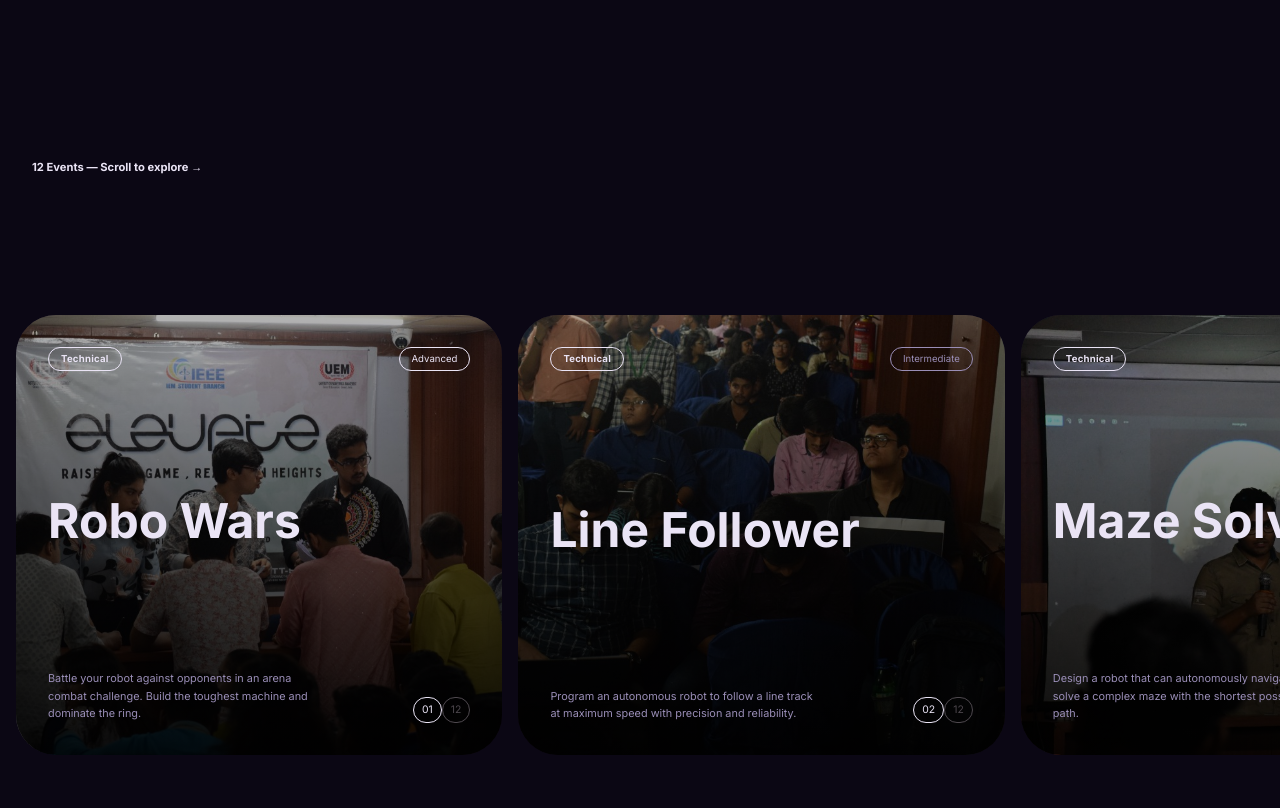
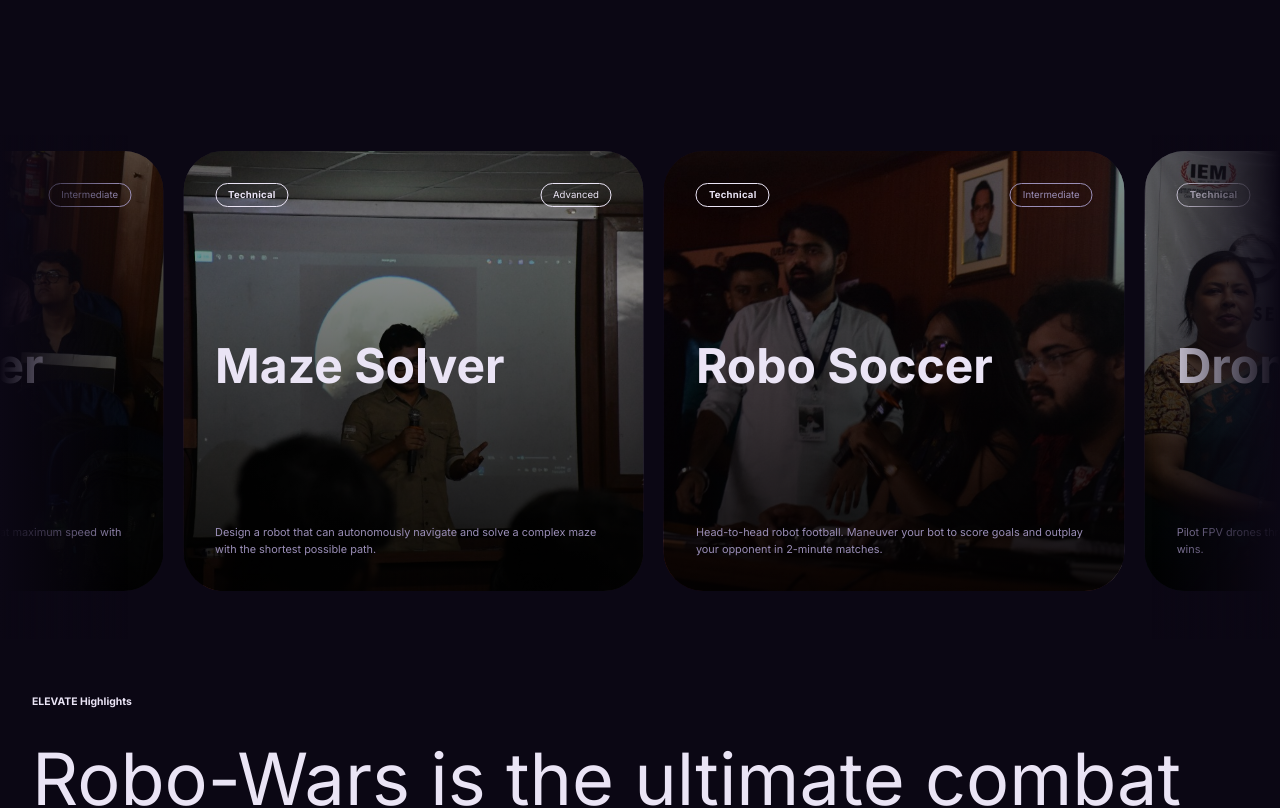
Before and after one commit to debojyoti10CC/elevate26, a React (Vite) app in the folder frontend/: page / in a window 1280 px wide. Shown: the part 6060-6868 px from the top of the page. Built offline with nearby package versions, Linux system fonts and the light colour scheme.

Commit message:
added carousel to the event section

```diff
--- a/frontend/src/components/Showcase/Showcase.jsx
+++ b/frontend/src/components/Showcase/Showcase.jsx
@@ -1,38 +1,33 @@
-import { useGSAP } from "@gsap/react";
-import gsap from "gsap";
-import { ScrollTrigger } from "gsap/ScrollTrigger";
-import { useRef, useEffect, useState } from "react";
+import { useEffect, useState } from "react";
 import "./showcase.css";
 
 // Import event background images
-import roboWarsBg from "../../assets/robo-wars-bg.jpg";
-import eventHackathon from "../../assets/event-hackathon.jpg";
-import eventSeminar from "../../assets/event-seminar.jpg";
-import event3DPrint from "../../assets/event-3dprint.jpg";
-import eventVR from "../../assets/event-vr.jpg";
+import roboWarsBg       from "../../assets/robo-wars-bg.jpg";
+import eventHackathon   from "../../assets/event-hackathon.jpg";
+import eventSeminar     from "../../assets/event-seminar.jpg";
+import event3DPrint     from "../../assets/event-3dprint.jpg";
+import eventVR          from "../../assets/event-vr.jpg";
 import eventCertificate from "../../assets/event-certificate.jpg";
-import eventMazeSolver from "../../assets/event-mazesolver.jpg";
-import eventRoboSoccer from "../../assets/event-robosoccer.jpg";
+import eventMazeSolver  from "../../assets/event-mazesolver.jpg";
+import eventRoboSoccer  from "../../assets/event-robosoccer.jpg";
 import eventDroneRacing from "../../assets/event-droneracing.jpg";
 import eventCircuitDesign from "../../assets/event-circuitdesign.jpg";
-import eventTechQuiz from "../../assets/event-techquiz.jpg";
+import eventTechQuiz    from "../../assets/event-techquiz.jpg";
 import eventPhotography from "../../assets/event-photography.jpg";
 
-gsap.registerPlugin(ScrollTrigger);
-
 const eventsData = [
-  { id: 1,  name: "Robo Wars",          category: "Technical",     description: "Battle your robot against opponents in an arena combat challenge. Build the toughest machine and dominate the ring.", difficulty: "Advanced",     icon: "⚔️", image: roboWarsBg },
-  { id: 2,  name: "Line Follower",      category: "Technical",     description: "Program an autonomous robot to follow a line track at maximum speed with precision and reliability.",               difficulty: "Intermediate", icon: "📡", image: eventHackathon },
-  { id: 3,  name: "Maze Solver",        category: "Technical",     description: "Design a robot that can autonomously navigate and solve a complex maze with the shortest possible path.",           difficulty: "Advanced",     icon: "🧩", image: eventMazeSolver },
-  { id: 4,  name: "Robo Soccer",        category: "Technical",     description: "Head-to-head robot football. Maneuver your bot to score goals and outplay your opponent in 2-minute matches.",     difficulty: "Intermediate", icon: "⚽", image: eventRoboSoccer },
-  { id: 5,  name: "Drone Racing",       category: "Technical",     description: "Pilot FPV drones through obstacle courses at high speed. Fastest lap time wins.",                                   difficulty: "Advanced",     icon: "🚁", image: eventDroneRacing },
-  { id: 6,  name: "Circuit Design",     category: "Technical",     description: "Solve PCB layout and circuit design challenges under time pressure. Test your electronics fundamentals.",           difficulty: "Intermediate", icon: "🔌", image: eventCircuitDesign },
-  { id: 7,  name: "AI Hackathon",       category: "Technical",     description: "Build an AI/ML solution to a real-world problem in 4 hours. Any language, any framework.",                        difficulty: "Open",         icon: "🤖", image: eventSeminar },
-  { id: 8,  name: "Paper Presentation", category: "Non-Technical", description: "Present your research paper or technical concept to a panel of judges. Innovation and clarity rewarded.",         difficulty: "Open",         icon: "📄", image: event3DPrint },
-  { id: 9,  name: "Project Exhibition", category: "Non-Technical", description: "Showcase your project — hardware or software — to visitors and judges. Best project wins.",                       difficulty: "Open",         icon: "🏗️", image: eventVR },
-  { id: 10, name: "Tech Quiz",          category: "Non-Technical", description: "Fast-paced technical quiz covering robotics, AI, electronics, and general science. Teams of 2.",                   difficulty: "Beginner",     icon: "🧠", image: eventTechQuiz },
-  { id: 11, name: "Photography",        category: "Non-Technical", description: "Capture the energy and spirit of ELEVATE through your lens. Best photo wins across categories.",                  difficulty: "Open",         icon: "📸", image: eventPhotography },
-  { id: 12, name: "Gaming",             category: "Non-Technical", description: "Compete in the esports tournament. Titles to be announced. Solo and team formats available.",                    difficulty: "Open",         icon: "🎮", image: eventCertificate },
+  { id: 1,  name: "Robo Wars",          category: "Technical",     description: "Battle your robot against opponents in an arena combat challenge. Build the toughest machine and dominate the ring.",     difficulty: "Advanced",     icon: "⚔️", image: roboWarsBg },
+  { id: 2,  name: "Line Follower",      category: "Technical",     description: "Program an autonomous robot to follow a line track at maximum speed with precision and reliability.",                     difficulty: "Intermediate", icon: "📡", image: eventHackathon },
+  { id: 3,  name: "Maze Solver",        category: "Technical",     description: "Design a robot that can autonomously navigate and solve a complex maze with the shortest possible path.",                 difficulty: "Advanced",     icon: "🧩", image: eventMazeSolver },
+  { id: 4,  name: "Robo Soccer",        category: "Technical",     description: "Head-to-head robot football. Maneuver your bot to score goals and outplay your opponent in 2-minute matches.",           difficulty: "Intermediate", icon: "⚽", image: eventRoboSoccer },
+  { id: 5,  name: "Drone Racing",       category: "Technical",     description: "Pilot FPV drones through obstacle courses at high speed. Fastest lap time wins.",                                         difficulty: "Advanced",     icon: "🚁", image: eventDroneRacing },
+  { id: 6,  name: "Circuit Design",     category: "Technical",     description: "Solve PCB layout and circuit design challenges under time pressure. Test your electronics fundamentals.",                 difficulty: "Intermediate", icon: "🔌", image: eventCircuitDesign },
+  { id: 7,  name: "AI Hackathon",       category: "Technical",     description: "Build an AI/ML solution to a real-world problem in 4 hours. Any language, any framework.",                              difficulty: "Open",         icon: "🤖", image: eventSeminar },
+  { id: 8,  name: "Paper Presentation", category: "Non-Technical", description: "Present your research paper or technical concept to a panel of judges. Innovation and clarity rewarded.",               difficulty: "Open",         icon: "📄", image: event3DPrint },
+  { id: 9,  name: "Project Exhibition", category: "Non-Technical", description: "Showcase your project — hardware or software — to visitors and judges. Best project wins.",                             difficulty: "Open",         icon: "🏗️", image: eventVR },
+  { id: 10, name: "Tech Quiz",          category: "Non-Technical", description: "Fast-paced technical quiz covering robotics, AI, electronics, and general science. Teams of 2.",                         difficulty: "Beginner",     icon: "🧠", image: eventTechQuiz },
+  { id: 11, name: "Photography",        category: "Non-Technical", description: "Capture the energy and spirit of ELEVATE through your lens. Best photo wins across categories.",                        difficulty: "Open",         icon: "📸", image: eventPhotography },
+  { id: 12, name: "Gaming",             category: "Non-Technical", description: "Compete in the esports tournament. Titles to be announced. Solo and team formats available.",                           difficulty: "Open",         icon: "🎮", image: eventCertificate },
 ];
 
 const difficultyColor = {
@@ -44,22 +39,23 @@ const difficultyColor = {
 
 // ─── Single event card ───────────────────────────────────────────────────────
 const EventCard = ({ event }) => (
-  <div className="relative flex-shrink-0 w-[82vw] sm:w-[60vw] md:w-[48vw] lg:w-[38vw] h-[55vh] bg-[#181126] rounded-[2rem] md:rounded-[2.5rem] overflow-hidden flex flex-col justify-between p-6 md:p-8">
+  <div className="relative flex-shrink-0 w-[82vw] sm:w-[60vw] md:w-[44vw] lg:w-[36vw] h-[55vh] bg-[#181126] rounded-[2rem] md:rounded-[2.5rem] overflow-hidden flex flex-col justify-between p-6 md:p-8">
 
-    {/* Background image (only for cards that have one) */}
+    {/* Background image */}
     {event.image && (
       <>
         <img
           src={event.image}
           alt={event.name}
           className="absolute inset-0 w-full h-full object-cover object-center z-0"
+          draggable="false"
         />
-        {/* Dark gradient overlay so text stays readable */}
+        {/* Dark gradient overlay */}
         <div className="absolute inset-0 z-10 bg-gradient-to-t from-black/90 via-black/60 to-black/30" />
       </>
     )}
 
-    {/* All card content sits above the overlay */}
+    {/* Top badges */}
     <div className="relative z-20 flex justify-between items-start">
       <span
         className={`border rounded-3xl px-3 py-1 text-[0.6rem] font-bold tracking-wide ${
@@ -75,83 +71,44 @@ const EventCard = ({ event }) => (
       </span>
     </div>
 
-    {/* Centre */}
+    {/* Event name */}
     <div className="relative z-20">
-      <h1 className="text-[#eae4f5] text-3xl md:text-4xl lg:text-5xl font-bold leading-tight">
+      <h2 className="text-[#eae4f5] text-3xl md:text-4xl lg:text-5xl font-bold leading-tight">
         {event.name}
-      </h1>
+      </h2>
     </div>
 
     {/* Bottom */}
-    <div className="relative z-20 flex justify-between items-end gap-4">
-      <p className="text-[0.68rem] text-[#9a8eb7] leading-relaxed max-w-[65%]">
+    <div className="relative z-20">
+      <p className="text-[0.68rem] text-[#9a8eb7] leading-relaxed">
         {event.description}
       </p>
-      <div className="flex items-center flex-shrink-0">
-        <span className="text-[#eae4f5] border border-[#eae4f5] rounded-3xl px-2 py-1 text-[0.65rem]">
-          {String(event.id).padStart(2, "0")}
-        </span>
-        <span className="text-[#4e484e] border border-[#4e484e] rounded-3xl px-2 py-1 text-[0.65rem]">
-          12
-        </span>
-      </div>
     </div>
   </div>
 );
 
-// ─── Desktop: GSAP pinned horizontal scroll ──────────────────────────────────
+// ─── Desktop: continuous auto-scrolling carousel ──────────────────────────────
 const DesktopShowcase = () => {
-  const containerRef = useRef(null);
-  const innerRef = useRef(null);
-
-  useGSAP(() => {
-    if (!innerRef.current || !containerRef.current) return;
-
-    // Wait one tick so layout is settled before measuring
-    const ctx = gsap.context(() => {
-      ScrollTrigger.refresh();
-
-      const totalWidth = innerRef.current.scrollWidth - containerRef.current.offsetWidth;
-      if (totalWidth <= 0) return;
-
-      gsap.to(innerRef.current, {
-        x: () => -totalWidth,
-        ease: "none",
-        force3D: true,
-        scrollTrigger: {
-          trigger: containerRef.current,
-          start: "top top",
-          end: () => `+=${totalWidth}`,
-          scrub: 1,
-          pin: true,
-          anticipatePin: 1,
-          invalidateOnRefresh: true,
-        },
-      });
-    }, containerRef);
-
-    return () => ctx.revert();
-  }, { scope: containerRef });
+  // Duplicate the list so we can seamlessly loop (translateX -50%)
+  const doubled = [...eventsData, ...eventsData];
 
   return (
     <section
-      ref={containerRef}
       id="events"
-      className="relative w-full min-h-screen bg-[#0b0714] flex items-center py-20"
+      className="relative w-full bg-[#0b0714] pt-4 pb-12 overflow-hidden"
     >
-      <p className="absolute top-6 left-8 text-[0.7rem] font-bold text-[#eae4f5] z-20 pointer-events-none">
-        12 Events — Scroll to explore →
-      </p>
+      {/* Edge fade masks */}
+      <div className="carousel-fade-left"  aria-hidden="true" />
+      <div className="carousel-fade-right" aria-hidden="true" />
+
+      {/* Scrolling track — animation speed tuned to ~40 s for 12 cards */}
       <div
-        ref={innerRef}
-        className="flex items-center gap-4 px-4"
-        style={{ willChange: "transform" }}
+        className="carousel-track"
+        style={{ "--carousel-duration": "50s", paddingLeft: "1.25rem" }}
       >
-        {eventsData.map((event) => (
-          <EventCard key={event.id} event={event} />
+        {doubled.map((event, idx) => (
+          <EventCard key={`${event.id}-${idx}`} event={event} />
         ))}
-        {/* trailing space so last card doesn't sit flush at edge */}
-        <div className="flex-shrink-0 w-16" />
       </div>
     </section>
   );
@@ -163,7 +120,6 @@ const MobileShowcase = () => (
     <p className="px-5 pb-3 text-[0.65rem] font-bold text-[#eae4f5]">
       12 Events — Swipe to explore →
     </p>
-    {/* snap container */}
     <div
       className="flex gap-3 px-4 overflow-x-auto"
       style={{
@@ -177,10 +133,23 @@ const MobileShowcase = () => (
         <div
           key={event.id}
           style={{ scrollSnapAlign: "start", scrollSnapStop: "always" }}
-          className="flex-shrink-0 w-[82vw] h-[60vh] bg-[#181126] rounded-[2rem] overflow-hidden flex flex-col justify-between p-6"
+          className="relative flex-shrink-0 w-[82vw] h-[60vh] bg-[#181126] rounded-[2rem] overflow-hidden flex flex-col justify-between p-6"
         >
+          {/* Background image */}
+          {event.image && (
+            <>
+              <img
+                src={event.image}
+                alt={event.name}
+                className="absolute inset-0 w-full h-full object-cover object-center z-0"
+                draggable="false"
+              />
+              <div className="absolute inset-0 z-10 bg-gradient-to-t from-black/90 via-black/60 to-black/30" />
+            </>
+          )}
+
           {/* Top */}
-          <div className="flex justify-between items-start">
+          <div className="relative z-20 flex justify-between items-start">
             <span
               className={`border rounded-3xl px-3 py-1 text-[0.6rem] font-bold tracking-wide ${
                 event.category === "Technical"
@@ -194,23 +163,17 @@ const MobileShowcase = () => (
               {event.difficulty}
             </span>
           </div>
+
           {/* Centre */}
-          <div>
-            <h1 className="text-[#eae4f5] text-3xl font-bold leading-tight">{event.name}</h1>
+          <div className="relative z-20">
+            <h2 className="text-[#eae4f5] text-3xl font-bold leading-tight">{event.name}</h2>
           </div>
+
           {/* Bottom */}
-          <div className="flex justify-between items-end gap-2">
-            <p className="text-[0.65rem] text-[#9a8eb7] leading-relaxed max-w-[70%]">
+          <div className="relative z-20">
+            <p className="text-[0.65rem] text-[#9a8eb7] leading-relaxed">
               {event.description}
             </p>
-            <div className="flex items-center flex-shrink-0">
-              <span className="text-[#eae4f5] border border-[#eae4f5] rounded-3xl px-2 py-1 text-[0.6rem]">
-                {String(event.id).padStart(2, "0")}
-              </span>
-              <span className="text-[#4e484e] border border-[#4e484e] rounded-3xl px-2 py-1 text-[0.6rem]">
-                12
-              </span>
-            </div>
           </div>
         </div>
       ))}
--- a/frontend/src/components/Showcase/showcase.css
+++ b/frontend/src/components/Showcase/showcase.css
@@ -1,22 +1,53 @@
-/* Showcase Styles - Fixed overflow clipping */
+/* ── Showcase / Events Carousel ─────────────────────────────── */
 
 #events {
-  clip-path: inset(0);
-  contain: layout style paint;
+  overflow: hidden;
+  position: relative;
 }
 
-/* Ensure the inner scrolling container doesn't clip */
-#events > div[style*="transform"] {
-  clip-path: none;
-  overflow: visible !important;
+/* ── Continuous scroll track ──────────────────────────────────── */
+.carousel-track {
+  display: flex;
+  align-items: center;
+  gap: 1.25rem;           /* gap-5 */
+  width: max-content;
+  animation: carousel-scroll var(--carousel-duration, 40s) linear infinite;
+  will-change: transform;
 }
 
-/* Prevent card content from being clipped at viewport edges */
-#events .absolute {
-  clip-path: none;
+/* ── Card pop-up on hover ────────────────────────────────────── */
+.carousel-track > div {
+  transition: transform 0.35s cubic-bezier(0.34, 1.56, 0.64, 1),
+              box-shadow 0.35s ease;
+  cursor: pointer;
 }
 
-/* Smooth scrolling experience */
+.carousel-track > div:hover {
+  transform: scale(1.045) translateY(-8px);
+  box-shadow: 0 24px 60px rgba(0, 0, 0, 0.6), 0 0 0 1.5px rgba(234, 228, 245, 0.18);
+  z-index: 20;
+}
+
+@keyframes carousel-scroll {
+  0%   { transform: translateX(0); }
+  100% { transform: translateX(-50%); }   /* 50% = one full copy of the list */
+}
+
+/* ── Edge fade masks ─────────────────────────────────────────── */
+.carousel-fade-left,
+.carousel-fade-right {
+  position: absolute;
+  top: 0;
+  bottom: 0;
+  width: 8rem;
+  pointer-events: none;
+  z-index: 10;
+}
+
+.carousel-fade-left  { left: 0;  background: linear-gradient(to right, #0b0714 0%, transparent 100%); }
+.carousel-fade-right { right: 0; background: linear-gradient(to left,  #0b0714 0%, transparent 100%); }
+
+/* ── Smooth scrolling ────────────────────────────────────────── */
 html {
   scroll-behavior: smooth;
 }
```
